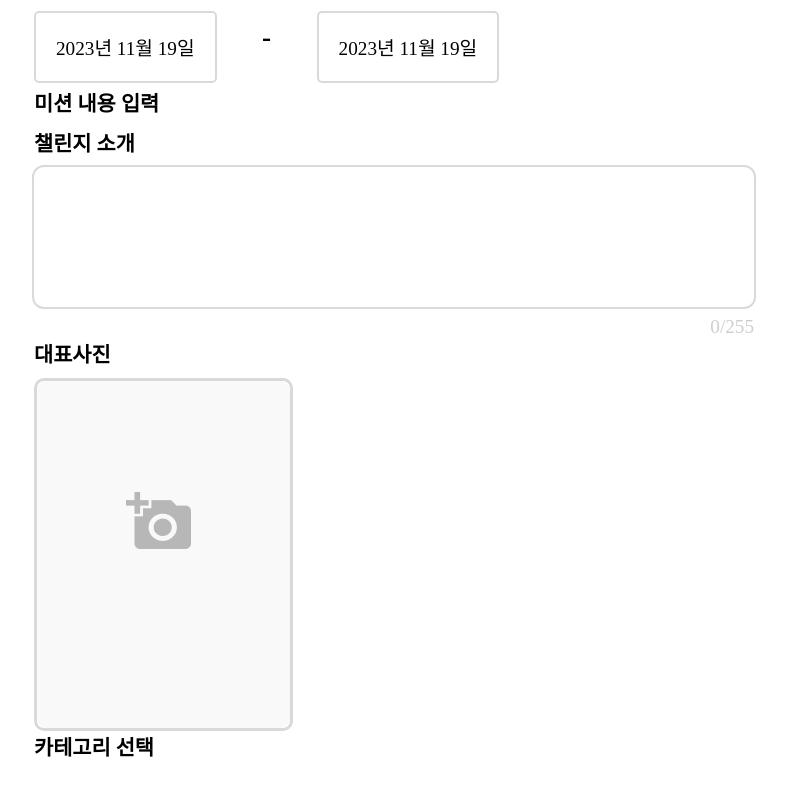
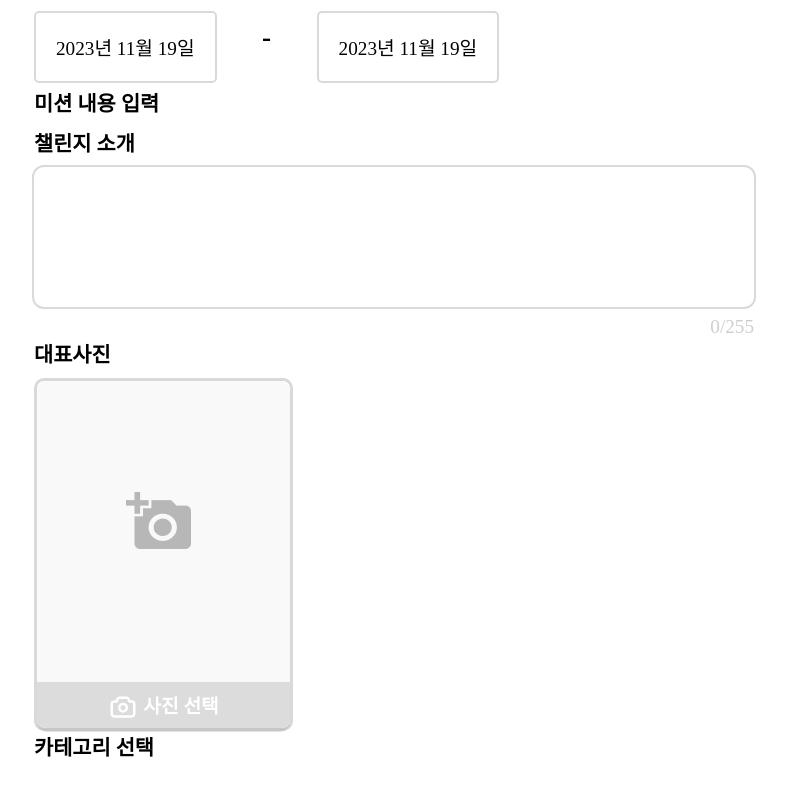
Before and after one commit to Songyee-Challenge/FE, a React (Create React App) app: page /create in a window 1280 px wide. Shown: the part 460-1256 px from the top of the page, without its empty margins (66-853 px from the left). Built offline with nearby package versions, Linux system fonts and the light colour scheme; a web font is replaced by a local one.

Commit message:
[feat] createpage 대표사진 첨부 구현

```diff
--- a/src/pages/CreatePage.jsx
+++ b/src/pages/CreatePage.jsx
@@ -1,7 +1,8 @@
 import React, { useRef, useState } from 'react';
 import styled from 'styled-components';
 import CustomDatePicker from '../components/DatePicker';
-import photo from '../images/photo.png'
+import photo from '../images/photo.png';
+import camera from '../images/camera.svg';
 
 const Wrapper = styled.div`
     padding: 50px 100px;
@@ -86,13 +87,39 @@ const Box = styled.div`
     border-radius: 10px;
     border: 3px solid #D9D9D9;
     z-index: 3;
+    cursor: pointer;
+    > img {
+        position: relative;
+        z-index: 0;
+        object-fit: cover
+    }
 `
 const PhotoTxt = styled.div`
     width: 100%;
     height: 50px;
     background: rgba(153, 153, 153, 0.30);
-    margin-top: -100px;
-    z-index: 2;
+    margin-top: -50px;
+    position: relative;
+    z-index: 98;
+    border-bottom-left-radius: 10px;
+    border-bottom-right-radius: 10px;
+    color: white;
+    font-size: 1.2rem;
+    text-align: center;
+    font-weight: 800;
+    line-height: 50px;
+    display: flex;
+`
+const Photodiv = styled.div`
+    display: flex;
+    justify-content: center;
+    > img {
+        display: flex;
+        justify-content: center;
+        width: 30px;
+        margin-right: 5px;
+    }
+    margin: auto;
 `
 
 const CreatePage = () => {
@@ -176,9 +203,12 @@ const CreatePage = () => {
             <InputCount>{expcount}/255</InputCount>
             </div>
             <Txt>대표사진</Txt>
-            <Label for="profileImg"><Box><img
-            src={imgFile ? imgFile : photo} style={{width:"100%", height:"100%", borderRadius:'10px'}}
-            /><PhotoTxt></PhotoTxt></Box></Label>
+            <Label for="profileImg">
+                <Box>
+                    <img src={imgFile ? imgFile : photo} style={{width:"100%", height:"100%", borderRadius:'10px'}}/>
+                    <PhotoTxt><Photodiv><img src={camera}/>사진 선택</Photodiv></PhotoTxt>
+                </Box>
+            </Label>
             <FileInput
             type="file"
             accept="image/*"
```
Also changed, not shown: src/images/camera.svg (added).
